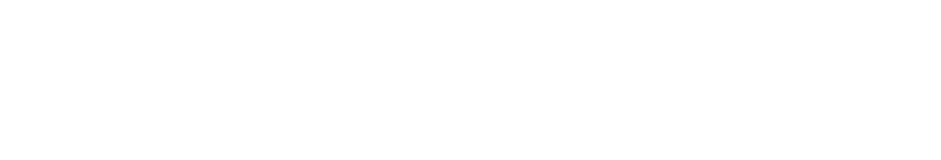
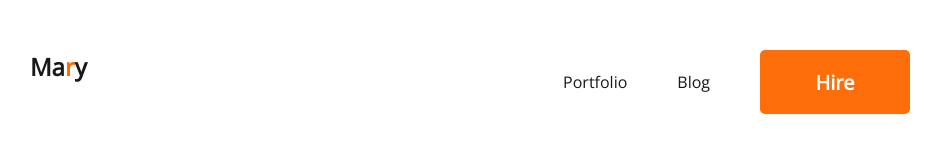
Before and after one commit to farhanshahriyar/dev-portfolio, a plain HTML site: page index.html in a window 1280 px wide. Shown: the whole page, without its empty margins (170-1111 px from the left). Drawn offline with nearby package versions, Linux system fonts and the light colour scheme.

Commit message:
navbar done

```diff
--- /dev/null
+++ b/assets/css/style.css
@@ -0,0 +1,51 @@
+@import url('https://fonts.googleapis.com/css2?family=Open+Sans&display=swap');
+
+* {
+    margin: 0;
+    box-sizing: border-box;
+    font-family: 'Open Sans', sans-serif;
+}
+
+/* common css  */
+.text-primary {
+    color: #ff6a00;
+}
+
+.btn-primary {
+    color: #FFFF;
+    font-weight: 600;
+    font-size: 20px;
+    width: 150px;
+    height: 64px;
+    background: #FD6E0A;
+    border-radius: 5px;
+    border: 0;
+    padding: 18px 35px;
+    cursor: pointer;
+}
+
+/* header and nav styles */
+nav {
+    display: flex;
+    justify-content: space-between;
+    margin: 50px 200px;
+}
+.nav-title {
+    font-size: 800;
+    font-weight: 800;
+    color: #181818;
+}
+nav ul {
+    display: flex;
+    align-items: center;
+}
+nav li {
+    list-style: none;
+    margin-left: 50px;
+}
+nav a {
+    text-decoration: none;
+    color: #181818;
+    font-size: 500;
+    font-weight: 500;
+}
--- a/index.html
+++ b/index.html
@@ -4,9 +4,32 @@
     <meta charset="UTF-8">
     <meta http-equiv="X-UA-Compatible" content="IE=edge">
     <meta name="viewport" content="width=device-width, initial-scale=1.0">
-    <title>Document</title>
+    <!-- title -->
+    <title>Developer Portfolio</title>
+    <!-- custom stylesheet -->
+    <link rel="stylesheet" href="assets/css/style.css">
+    <!-- custom font -->
+    <link rel="preconnect" href="https://fonts.googleapis.com">
+    <link rel="preconnect" href="https://fonts.gstatic.com" crossorigin>
+    <link href="https://fonts.googleapis.com/css2?family=Open+Sans&display=swap" rel="stylesheet">
 </head>
 <body>
+    <header>
+        <nav>
+            <h2 class="nav-title">Ma<span class="text-primary
+                ">r</span>y</h2>
+            <ul>
+                <li><a href="#portfolio">Portfolio</a></li>
+                <li><a href="#blogs">Blog</a></li>
+                <li><button class="btn-primary">Hire</button></li>
+            </ul>
+        </nav>
+    </header>
+    <main>
 
+    </main>
+    <footer>
+
+    </footer>
 </body>
 </html>
```
